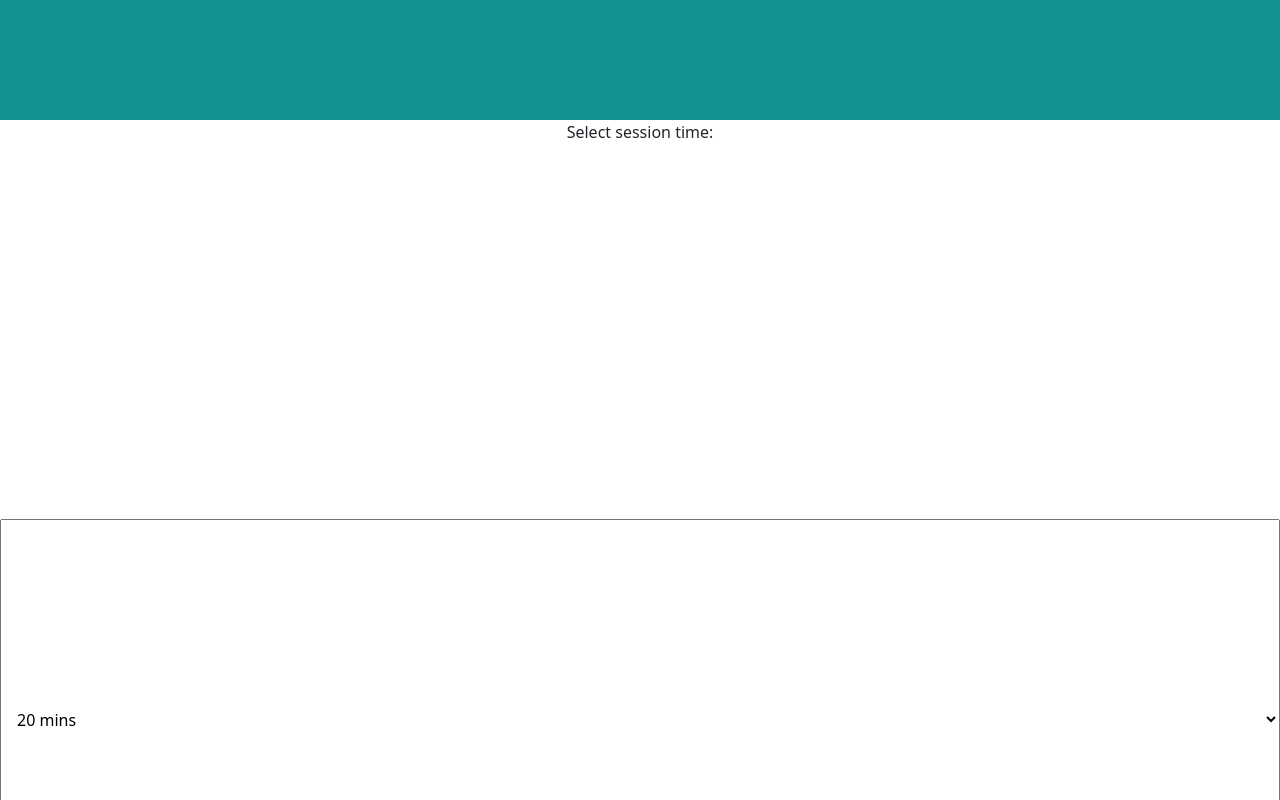
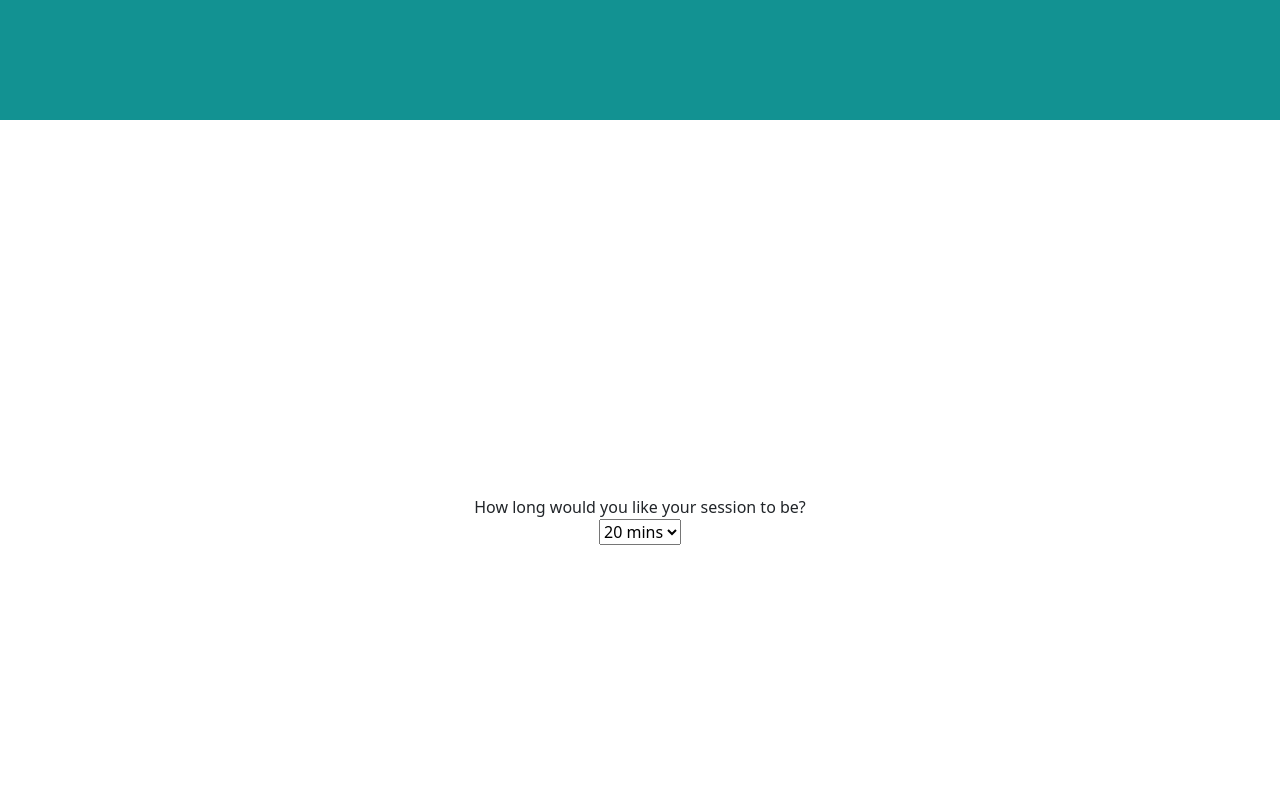
Before and after one commit to hannasophian/yogafit, a React (Create React App) app: page / in a window 1280 px wide. Shown: the part 680-1480 px from the top of the page. Built offline with nearby package versions, Linux system fonts and the light colour scheme.

Commit message:
Format duration selection

```diff
--- a/src/App.css
+++ b/src/App.css
@@ -18,3 +18,9 @@
 
   background-color: rgb(18, 146, 146);
 }
+
+.Duration-Selection {
+  display: flex;
+  justify-content: center;
+  align-items: center;
+}
--- a/src/components/AppHeader.tsx
+++ b/src/components/AppHeader.tsx
@@ -7,5 +7,6 @@ export default function AppHeader(): JSX.Element {
         <p>Get a custom workout to relax and unwind</p>
         <small>Scroll down to continue!</small>
       </div>
-  </div>);
+    </div>
+  );
 }
--- a/src/components/OptionSelector.tsx
+++ b/src/components/OptionSelector.tsx
@@ -107,7 +107,12 @@ export default function OptionSelector({
     <div className="OptionSelector">
       {/* select time */}
       <div className="row">
-        <label id="timeselector">Select session time: </label>
+        <div className="Duration-Selection">
+          <div>
+            <label id="timeselector">
+              How long would you like your session to be?
+            </label>
+            <br />
             <select
               key="timeselections"
               id="timeselector"
@@ -118,6 +123,8 @@ export default function OptionSelector({
             >
               {timeOptions}
             </select>
+          </div>
+        </div>
       </div>
       {/* select difficulty level*/}
       {/* <label id="levelSelector">Select difficulty level: </label>
```
Lines whose indentation alone changed are shown as unchanged.
